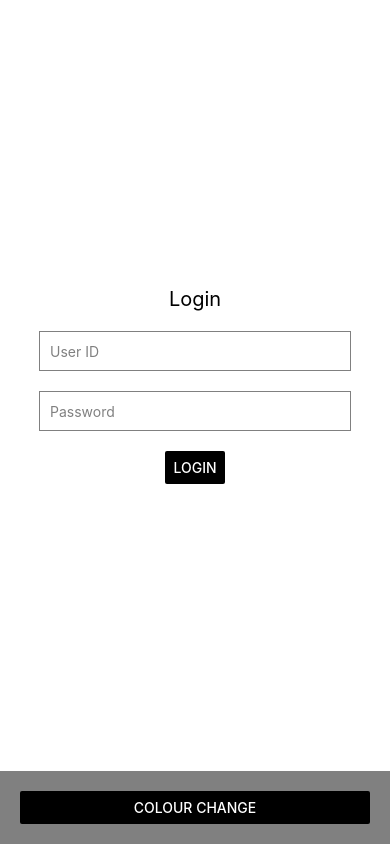
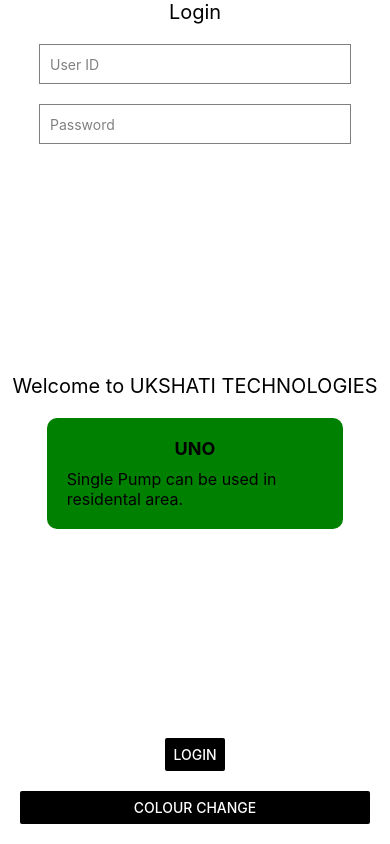
Before and after one commit to PrathamPathak0502/ReactNative, a React Native app: screen / in a window 390 px wide. Built offline with nearby package versions, Linux system fonts and the light colour scheme.

Commit message:
Add card

```diff
--- a/App.tsx
+++ b/App.tsx
@@ -1,5 +1,6 @@
 import React, { useState } from 'react';
 import { SafeAreaView, Text, View, StyleSheet, TextInput, Button } from 'react-native';
+import LandingPage from './components/LandingPage';
 
 function App() {
   const [isDarkMode, setIsDarkMode] = useState(false);
@@ -29,6 +30,7 @@ function App() {
           onChangeText={setPassword}
           secureTextEntry
         />
+        <LandingPage></LandingPage>
         <Button title="Login" onPress={() => {}} color={isDarkMode ? 'white' : 'black'} />
       </View>
       <View style={styles.buttonContainer}>
@@ -55,14 +57,14 @@ const styles = StyleSheet.create({
   },
   buttonContainer: {
     padding: 20,
-    backgroundColor: 'grey',
+    backgroundColor: 'Black',
   },
 });
 
 const lightStyles = StyleSheet.create({
   container: {
     flex: 1,
-    backgroundColor: 'white',
+    backgroundColor: 'Blue',
   },
   text: {
     fontSize: 20,
@@ -78,7 +80,7 @@ const darkStyles = StyleSheet.create({
   },
   text: {
     fontSize: 20,
-    color: 'white',
+    color: 'Black',
     marginBottom: 20,
   },
 });
--- /dev/null
+++ b/components/LandingPage.tsx
@@ -0,0 +1,58 @@
+import React from 'react';
+import { SafeAreaView, Text, View, StyleSheet } from 'react-native';
+
+function LandingPage() {
+  return (
+    <SafeAreaView style={styles.container}>
+      <View style={styles.content}>
+        <Text style={styles.text}>Welcome to UKSHATI TECHNOLOGIES</Text>
+        <View style={styles.card}>
+          <Text style={styles.cardTitle}>UNO</Text>
+          <Text style={styles.cardContent}>Single Pump can be used in residental area.</Text>
+        </View>
+      </View>
+    </SafeAreaView>
+  );
+}
+
+const styles = StyleSheet.create({
+  container: {
+    flex: 1,
+    justifyContent: 'center',
+    alignItems: 'center',
+    backgroundColor: 'white',
+  },
+  content: {
+    justifyContent: 'center',
+    alignItems: 'center',
+  },
+  text: {
+    fontSize: 20,
+    color: 'black',
+    marginBottom: 20,
+  },
+  card: {
+    width: '80%',
+    padding: 20,
+    borderRadius: 10,
+    backgroundColor: 'green',
+    shadowColor: '#EF5354s',
+    shadowOffset: { width: 0, height: 2 },
+    shadowOpacity: 0.8,
+    shadowRadius: 2,
+    elevation: 5,
+    alignItems: 'center',
+
+  },
+  cardTitle: {
+    fontSize: 18,
+    fontWeight: 'bold',
+    marginBottom: 10,
+  },
+  cardContent: {
+    fontSize: 16,
+    color: 'Black',
+  },
+});
+
+export default LandingPage;
--- a/package.json
+++ b/package.json
@@ -10,8 +10,12 @@
     "test": "jest"
   },
   "dependencies": {
+    "@react-navigation/native": "^7.0.14",
+    "@react-navigation/stack": "^7.1.1",
     "react": "18.3.1",
-    "react-native": "0.76.6"
+    "react-native": "0.76.6",
+    "react-native-safe-area-context": "^5.1.0",
+    "react-native-screens": "^4.5.0"
   },
   "devDependencies": {
     "@babel/core": "^7.25.2",
```
Also changed, not shown: components/Tech.tsx (added), 1 other file (tests, documents, lock files or other folders).
